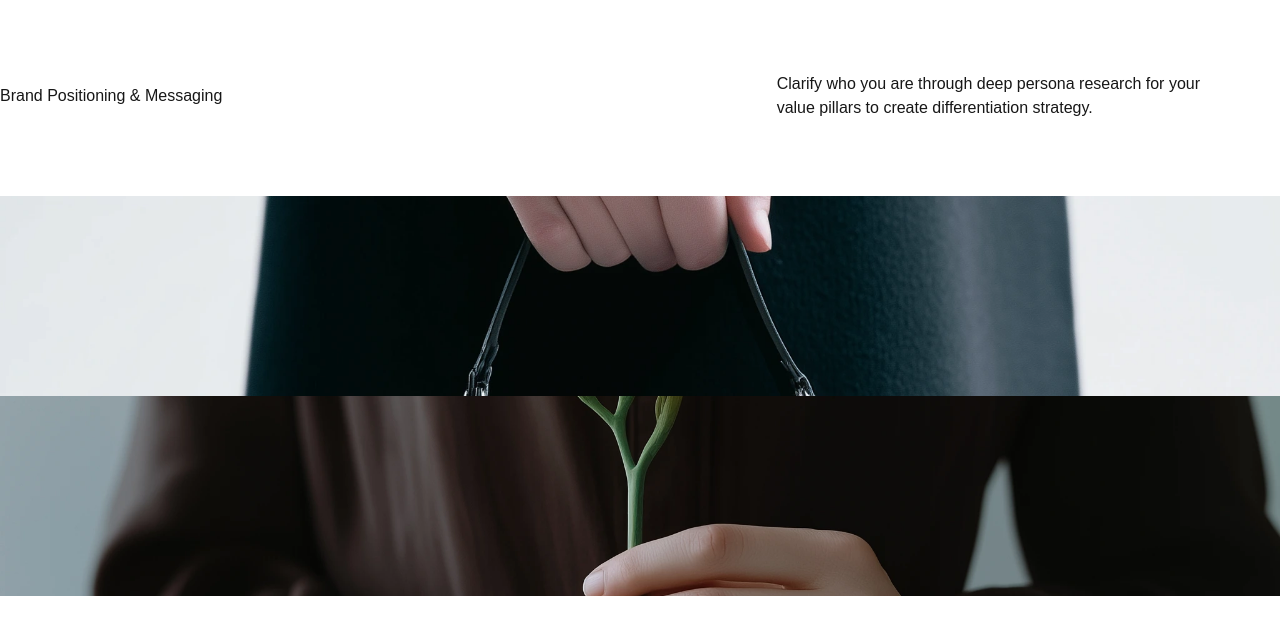
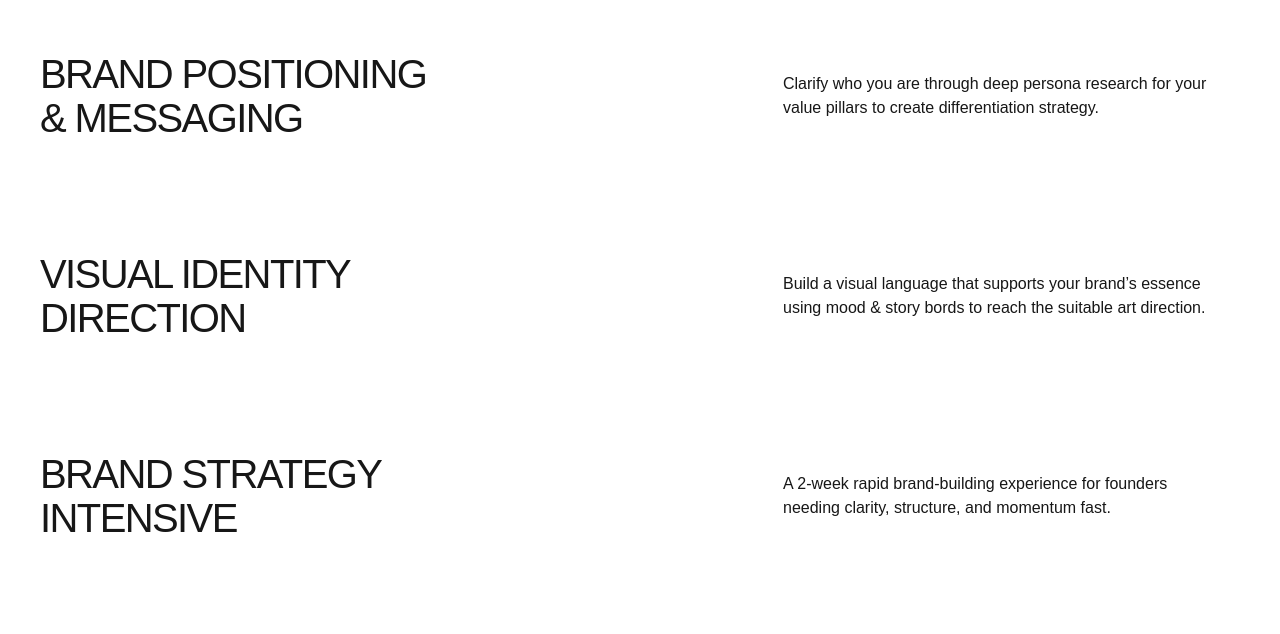
Before and after one commit to NurLailatulHy/marveen, a Next.js app: page / in a window 1280 px wide. Shown: the part 1704-2338 px from the top of the page. Built offline with nearby package versions, Linux system fonts and the light colour scheme.

Commit message:
Service section

```diff
--- a/src/components/Service.tsx
+++ b/src/components/Service.tsx
@@ -2,44 +2,82 @@ import Image from "next/image";
 
 export default function Service() {
   return (
-    <section className="relative min-h-screen w-full overflow-hidden bg-white">
-      <div className="flex flex-col justify-center h-screen w-full">
-        <div className="relative h-[200px]">
+    <section className="relative h-[500vh] bg-white">
+      <div className="sticky top-0 h-screen">
+        <div className="flex flex-col justify-center h-screen">
+          <div className="relative flex justify-center h-[200px] ">
+            {/* Bg Image full widht */}
             <Image
-            src="/images/image-5.webp"
+              src="/images/image-8.webp"
               alt="image"
               fill
               priority
-            // sizes="100vw"
-            className=" object-cover opacity-0"
+              sizes="100vw"
+              className="absolute object-cover z-2 opacity-0"
             />
-          <div className="flex justify-between items-center max-w-[1200px] h-[200px]">
-            <div>Brand Positioning & Messaging</div>
-            <div>
-              Clarify who you are through deep persona research for your <br />{" "}
-              value pillars to create differentiation strategy.
+            {/* Content items */}
+            <div className="flex justify-between items-center w-[1200px] mx-auto h-[200px] z-4">
+              <h2 className="text-h2">
+                Brand Positioning <br />& Messaging
+              </h2>
+              <div className="w-[457px]">
+                <p>
+                  Clarify who you are through deep persona research for your{" "}
+                  <br /> value pillars to create differentiation strategy.
+                </p>
               </div>
             </div>
           </div>
-        <div className="relative w-full h-[200px]">
+          <div className="relative flex justify-center h-[200px] ">
+            {/* Bg Image full widht */}
             <Image
-            src="/images/image-6.webp"
+              src="/images/image-9.webp"
               alt="image"
               fill
               priority
-            // sizes="100vw"
-            className=" object-cover"
+              sizes="100vw"
+              className="absolute object-cover z-2 opacity-0"
             />
+            {/* Content items */}
+            <div className="flex justify-between items-center w-[1200px] mx-auto h-[200px] z-4">
+              <h2 className="text-h2">
+                Visual Identity
+                <br />
+                Direction
+              </h2>
+              <div className="w-[457px]">
+                <p>
+                  Build a visual language that supports your brand’s essence
+                  <br /> using mood & story bords to reach the suitable art
+                  direction.
+                </p>
               </div>
-        <div className="relative w-full h-[200px]">
+            </div>
+          </div>
+          <div className="relative flex justify-center h-[200px] ">
+            {/* Bg Image full widht */}
             <Image
-            src="/images/image-7.webp"
+              src="/images/image-10.webp"
               alt="image"
               fill
               priority
-            // sizes="100vw"
-            className=" object-cover"
+              sizes="100vw"
+              className="absolute object-cover z-2 opacity-0"
             />
+            {/* Content items */}
+            <div className="flex justify-between items-center w-[1200px] mx-auto h-[200px] z-4">
+              <h2 className="text-h2">
+                Brand Strategy
+                <br /> Intensive
+              </h2>
+              <div className="w-[457px]">
+                <p>
+                  A 2-week rapid brand-building experience for founders
+                  <br /> needing clarity, structure, and momentum fast.
+                </p>
+              </div>
+            </div>
+          </div>
         </div>
       </div>
     </section>
```
Lines whose indentation alone changed are shown as unchanged.
